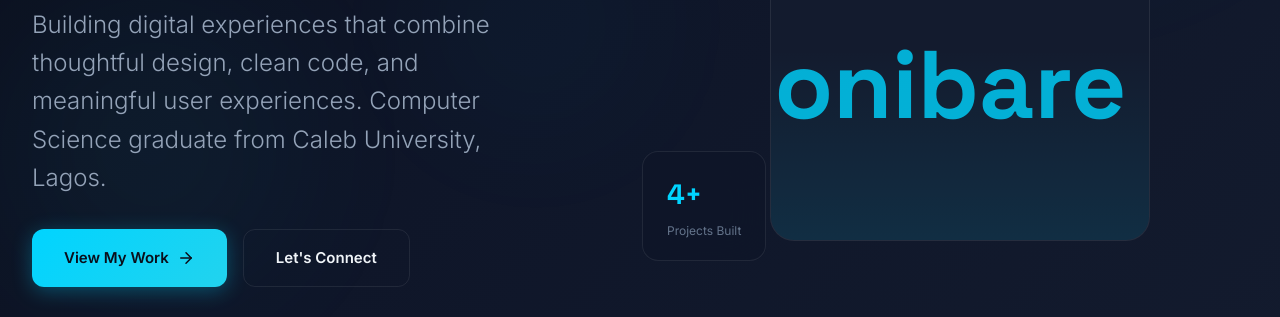
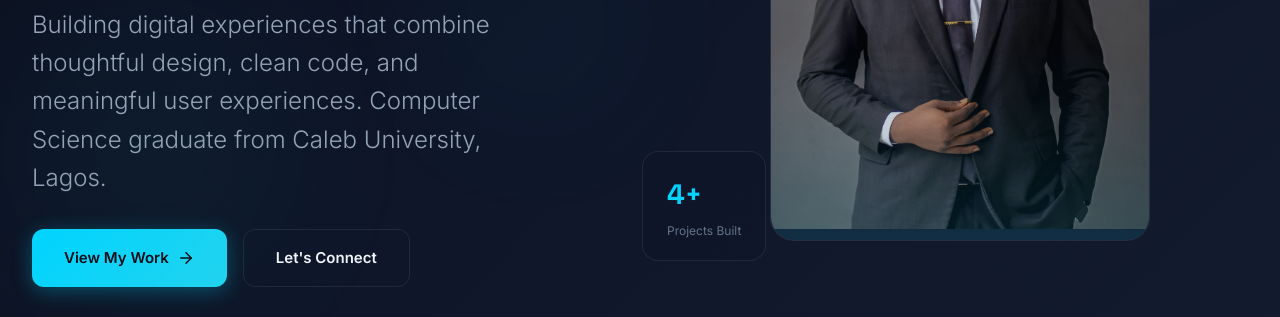
Before and after one commit to Big-Benz001/Portfolio, a plain HTML site: page index.html in a window 1280 px wide. Shown: the part 493-810 px from the top of the page. Drawn offline with Linux system fonts and the light colour scheme.

Commit message:
Update index.html

```diff
--- a/index.html
+++ b/index.html
@@ -1254,7 +1254,7 @@
             </div>
             <div class="hero-visual">
                 <div class="hero-portrait">
-                    <div class="hero-portrait-placeholder"><img src="_DSC4807 copy@493331039.jpg" alt="Abdulkareem Shonibare"></div>
+                    <div class="hero-portrait-placeholder"><img src="DSC4807 copy493331039.jpg" alt="Abdulkareem Shonibare"></div>
                 </div>
                 <div class="hero-stats">
                     <div class="hero-stats-value">4+</div>
```
